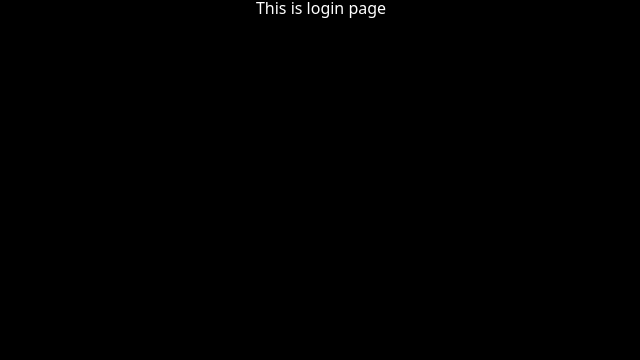
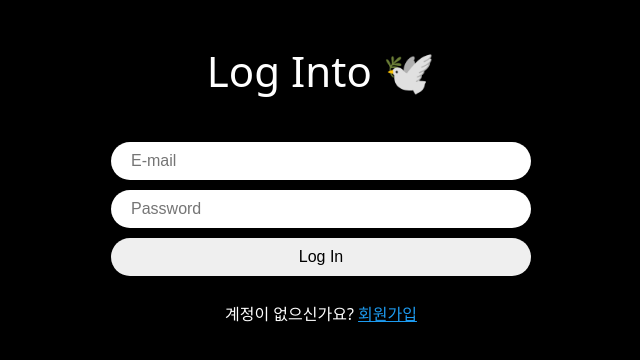
Before and after one commit to lunamundus/react-twitter-clone-practice, a React (Vite) app: page /login in a window 1280 px wide. Shown: the top 360 px of the page, without its empty margins (319-959 px from the left). Built offline with nearby package versions, Linux system fonts and the light colour scheme.

Commit message:
#3.4 Log In

```diff
--- /dev/null
+++ b/src/components/auth-components.ts
@@ -0,0 +1,49 @@
+import styled from "styled-components";
+
+export const Wrapper = styled.div`
+  height: 100%;
+  display: flex;
+  flex-direction: column;
+  align-items: center;
+  width: 420px;
+  padding: 50px 0px;
+`;
+
+export const Title = styled.h1`
+  font-size: 42px;
+`;
+
+export const Form = styled.form`
+  margin-top: 50px;
+  margin-bottom: 10px;
+  display: flex;
+  flex-direction: column;
+  gap: 10px;
+  width: 100%;
+`;
+
+export const Input = styled.input`
+  padding: 10px 20px;
+  border-radius: 50px;
+  border: none;
+  width: 100%;
+  font-size: 16px;
+  &[type="submit"] {
+    cursor: pointer;
+    &:hover {
+      opacity: 0.9;
+    }
+  }
+`;
+
+export const Error = styled.span`
+  font-weight: 600;
+  color: tomato;
+`;
+
+export const Switcher = styled.span`
+  margin-top: 20px;
+  a {
+    color: #1d9bf0;
+  }
+`;
--- a/src/routes/create-account.tsx
+++ b/src/routes/create-account.tsx
@@ -1,50 +1,21 @@
+// about React
 import { useState } from "react";
-import { useNavigate } from "react-router-dom";
+import { Link, useNavigate } from "react-router-dom";
 
+// about Firebase
 import { createUserWithEmailAndPassword, updateProfile } from "firebase/auth";
 import { auth } from "../firebase";
+import { FirebaseError } from "firebase/app";
 
-import styled from "styled-components";
-
-const Wrapper = styled.div`
-  height: 100%;
-  display: flex;
-  flex-direction: column;
-  align-items: center;
-  width: 420px;
-  padding: 50px 0px;
-`;
-
-const Title = styled.h1`
-  font-size: 42px;
-`;
-
-const Form = styled.form`
-  margin-top: 50px;
-  display: flex;
-  flex-direction: column;
-  gap: 10px;
-  width: 100%;
-`;
-
-const Input = styled.input`
-  padding: 10px 20px;
-  border-radius: 50px;
-  border: none;
-  width: 100%;
-  font-size: 16px;
-  &[type="submit"] {
-    cursor: pointer;
-    &:hover {
-      opacity: 0.9;
-    }
-  }
-`;
-
-const Error = styled.span`
-  font-weight: 600;
-  color: tomato;
-`;
+// about auth styled-components
+import {
+  Error,
+  Form,
+  Input,
+  Switcher,
+  Title,
+  Wrapper,
+} from "../components/auth-components";
 
 function CreateAccount() {
   const navigate = useNavigate();
@@ -70,6 +41,7 @@
 
   const onSubmit = async (e: React.FormEvent<HTMLFormElement>) => {
     e.preventDefault(); // 새로고침 방지
+    setError(""); // 사용자가 버튼을 다시 클릭했을 때, 오류메세지 초기화
 
     if (loading || name === "" || email === "" || password === "") {
       return;
@@ -83,7 +55,6 @@
         email,
         password
       );
-      console.log(credentials.user);
       await updateProfile(credentials.user, {
         displayName: name,
       });
@@ -92,11 +63,12 @@
       // redirect to the homepage
     } catch (error) {
       // setError
+      if (error instanceof FirebaseError) {
+        setError(error.message);
+      }
     } finally {
       setLoading(false);
     }
-
-    console.log(name, email, password);
   };
 
   return (
@@ -133,6 +105,9 @@
         />
       </Form>
       {error !== "" ? <Error>{error}</Error> : null}
+      <Switcher>
+        이미 계정이 있으신가요? <Link to="/login">로그인</Link>
+      </Switcher>
     </Wrapper>
   );
 }
--- a/src/routes/home.tsx
+++ b/src/routes/home.tsx
@@ -1,9 +1,14 @@
+import { useNavigate } from "react-router-dom";
 import { auth } from "../firebase";
 
 function Home() {
+  const navigate = useNavigate();
+
   const logOut = () => {
     auth.signOut();
+    navigate("/login");
   };
+
   return (
     <div>
       <button onClick={logOut}>로그아웃</button>
--- a/src/routes/login.tsx
+++ b/src/routes/login.tsx
@@ -1,5 +1,94 @@
+// about React
+import { useState } from "react";
+import { Link, useNavigate } from "react-router-dom";
+
+// about Firebase
+import { FirebaseError } from "firebase/app";
+import { signInWithEmailAndPassword } from "firebase/auth";
+import { auth } from "../firebase";
+
+// about auth styled-components
+import {
+  Error,
+  Form,
+  Input,
+  Switcher,
+  Title,
+  Wrapper,
+} from "../components/auth-components";
+
 function Login() {
-  return <h2>This is login page</h2>;
+  const navigate = useNavigate();
+  const [loading, setLoading] = useState(false);
+  const [error, setError] = useState("");
+  const [email, setEmail] = useState("");
+  const [password, setPassword] = useState("");
+
+  const onChange = (e: React.ChangeEvent<HTMLInputElement>) => {
+    const {
+      target: { name, value },
+    } = e;
+
+    if (name === "email") {
+      setEmail(value);
+    } else if (name === "password") {
+      setPassword(value);
+    }
+  };
+
+  const onSubmit = async (e: React.FormEvent<HTMLFormElement>) => {
+    e.preventDefault(); // 새로고침 방지
+    setError(""); // 사용자가 버튼을 다시 클릭했을 때, 오류메세지 초기화
+
+    if (loading || email === "" || password === "") {
+      return;
+    }
+
+    try {
+      // create an account
+      setLoading(true);
+      await signInWithEmailAndPassword(auth, email, password);
+      navigate("/");
+      // set the name of the user profile
+      // redirect to the homepage
+    } catch (error) {
+      // setError
+      if (error instanceof FirebaseError) {
+        setError(error.message);
+      }
+    } finally {
+      setLoading(false);
+    }
+  };
+
+  return (
+    <Wrapper>
+      <Title>Log Into 🕊️</Title>
+      <Form onSubmit={onSubmit}>
+        <Input
+          onChange={onChange}
+          name="email"
+          value={email}
+          placeholder="E-mail"
+          type="email"
+          required
+        />
+        <Input
+          onChange={onChange}
+          name="password"
+          value={password}
+          placeholder="Password"
+          type="password"
+          required
+        />
+        <Input type="submit" value={loading ? "Loading..." : "Log In"} />
+      </Form>
+      {error !== "" ? <Error>{error}</Error> : null}
+      <Switcher>
+        계정이 없으신가요? <Link to="/create-account">회원가입</Link>
+      </Switcher>
+    </Wrapper>
+  );
 }
 
 export default Login;
```
